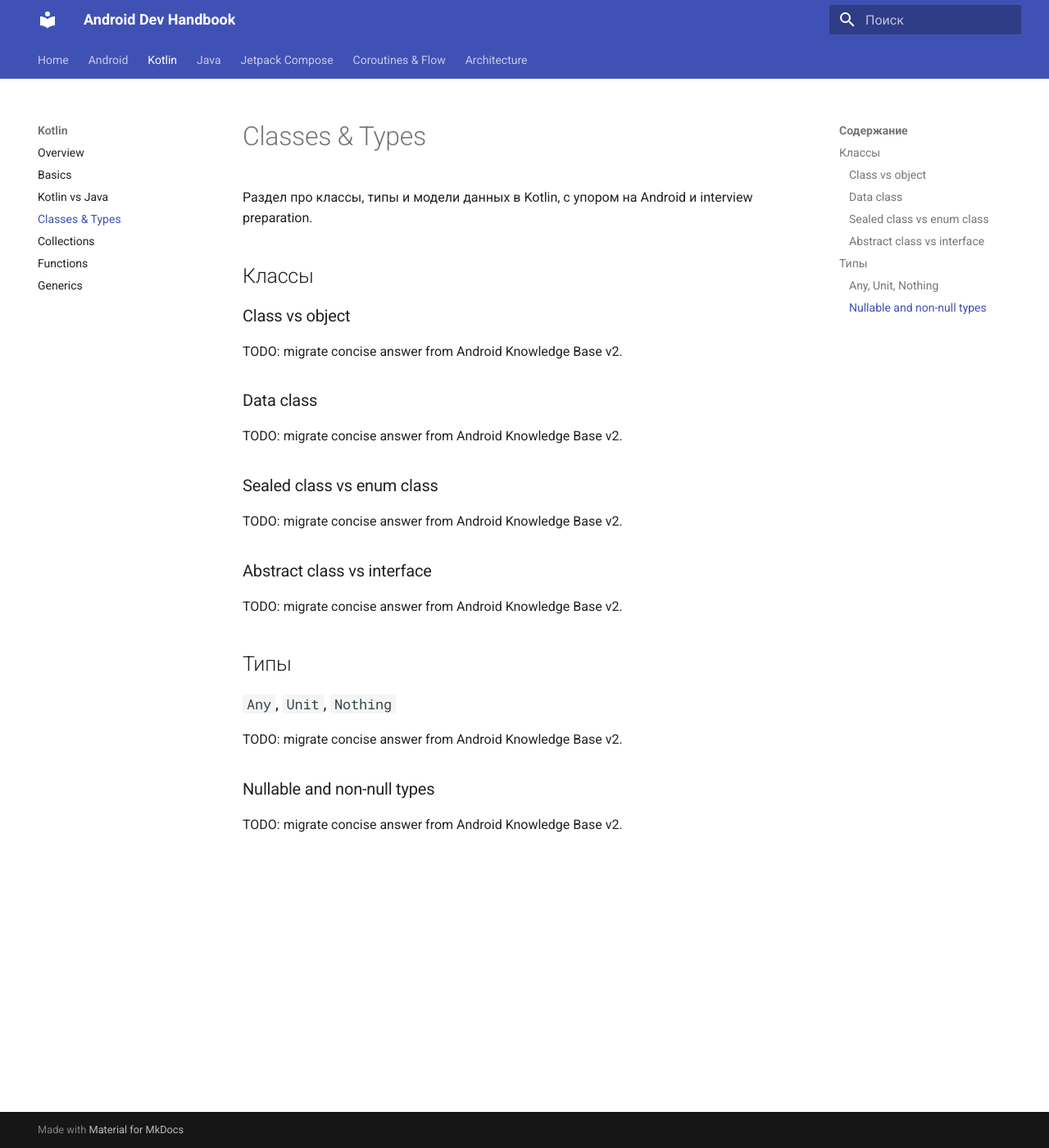
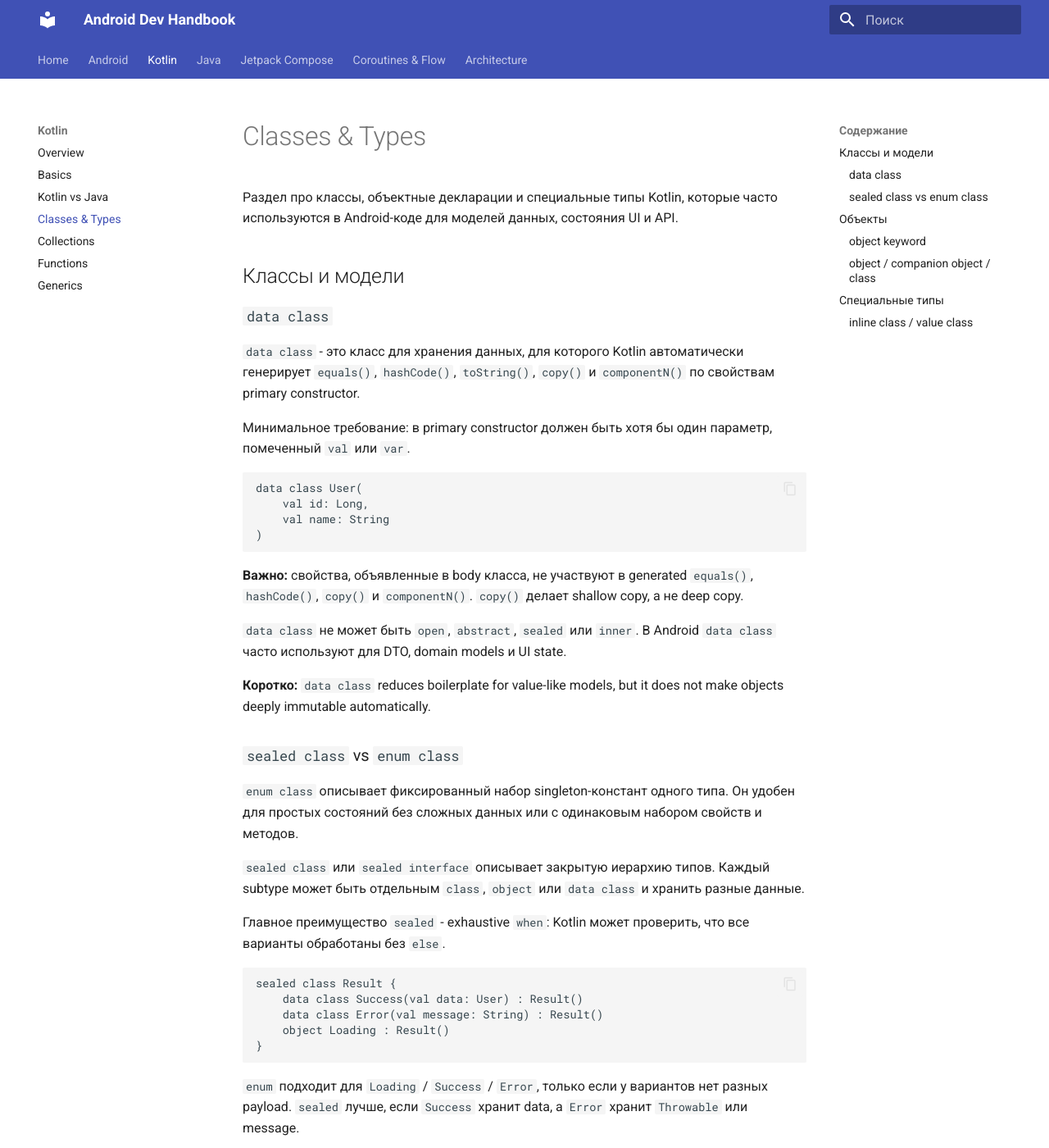
Before and after one commit to khodorkin-dmitrii/android-dev-handbook, an MkDocs documentation site: the page built from docs/kotlin/classes-and-types.md, in a window 1280 px wide and 1400 px high. Shown: the whole window at 82% size. Built offline with MkDocs 1.6.1 and Material for MkDocs 9.7.7, drawn with Linux system fonts in a browser that asks for light colours; some of the changed text lies outside the part shown.

Commit message:
Migrate Kotlin classes and types notes

````diff
--- a/docs/kotlin/classes-and-types.md
+++ b/docs/kotlin/classes-and-types.md
@@ -1,31 +1,118 @@
 # Classes & Types
 
-Раздел про классы, типы и модели данных в Kotlin, с упором на Android и interview preparation.
+Раздел про классы, объектные декларации и специальные типы Kotlin, которые часто используются в Android-коде для моделей данных, состояния UI и API.
 
-## Классы
+## Классы и модели
 
-### Class vs object
+### `data class`
 
-TODO: migrate concise answer from Android Knowledge Base v2.
+`data class` - это класс для хранения данных, для которого Kotlin автоматически генерирует `equals()`, `hashCode()`, `toString()`, `copy()` и `componentN()` по свойствам primary constructor.
 
-### Data class
+Минимальное требование: в primary constructor должен быть хотя бы один параметр, помеченный `val` или `var`.
 
-TODO: migrate concise answer from Android Knowledge Base v2.
+```kotlin
+data class User(
+    val id: Long,
+    val name: String
+)
+```
 
-### Sealed class vs enum class
+**Важно:** свойства, объявленные в body класса, не участвуют в generated `equals()`, `hashCode()`, `copy()` и `componentN()`. `copy()` делает shallow copy, а не deep copy.
 
-TODO: migrate concise answer from Android Knowledge Base v2.
+`data class` не может быть `open`, `abstract`, `sealed` или `inner`. В Android `data class` часто используют для DTO, domain models и UI state.
 
-### Abstract class vs interface
+**Коротко:** `data class` reduces boilerplate for value-like models, but it does not make objects deeply immutable automatically.
 
-TODO: migrate concise answer from Android Knowledge Base v2.
+### `sealed class` vs `enum class`
 
-## Типы
+`enum class` описывает фиксированный набор singleton-констант одного типа. Он удобен для простых состояний без сложных данных или с одинаковым набором свойств и методов.
 
-### `Any`, `Unit`, `Nothing`
+`sealed class` или `sealed interface` описывает закрытую иерархию типов. Каждый subtype может быть отдельным `class`, `object` или `data class` и хранить разные данные.
 
-TODO: migrate concise answer from Android Knowledge Base v2.
+Главное преимущество `sealed` - exhaustive `when`: Kotlin может проверить, что все варианты обработаны без `else`.
 
-### Nullable and non-null types
+```kotlin
+sealed class Result {
+    data class Success(val data: User) : Result()
+    data class Error(val message: String) : Result()
+    object Loading : Result()
+}
+```
 
-TODO: migrate concise answer from Android Knowledge Base v2.
+`enum` подходит для `Loading` / `Success` / `Error`, только если у вариантов нет разных payload. `sealed` лучше, если `Success` хранит data, а `Error` хранит `Throwable` или message.
+
+**Коротко:** `enum` is a fixed set of constants, `sealed` is a restricted type hierarchy with different subclasses and payloads.
+
+## Объекты
+
+### `object` keyword
+
+`object` в Kotlin используется для трех основных сценариев: anonymous objects, object declarations и companion objects.
+
+Anonymous object создается прямо в месте использования. Он удобен для одноразовой реализации interface или небольшого объекта без отдельного named class.
+
+```kotlin
+val helloWorld = object {
+    val hello = "Hello"
+    val world = "World"
+
+    override fun toString() = "$hello $world"
+}
+```
+
+Object declaration объявляет singleton. Такой объект инициализируется лениво, при первом доступе, и его инициализация thread-safe.
+
+```kotlin
+object DataProviderManager {
+    fun registerDataProvider(provider: DataProvider) {
+        // ...
+    }
+}
+```
+
+Companion object связан с классом. Его members можно вызывать через имя класса, а сам companion object инициализируется при загрузке или разрешении соответствующего класса, что близко к Java static initializer semantics.
+
+```kotlin
+class MyClass {
+    companion object Factory {
+        fun create(): MyClass = MyClass()
+    }
+}
+
+val instance = MyClass.create()
+```
+
+Если имя companion object не указано, он получает имя `Companion`.
+
+**Коротко:** anonymous object инициализируется сразу при использовании, object declaration - лениво при первом доступе, companion object - вместе с соответствующим классом.
+
+### `object` / `companion object` / `class`
+
+`class` описывает blueprint для объектов. Каждый вызов constructor создает новый instance.
+
+`object declaration` создает singleton: один лениво инициализируемый instance на все приложение или classloader. Это удобно для stateless helpers, constants или simple singletons, но global state может усложнить тестирование.
+
+`companion object` - singleton, связанный с конкретным классом. Из Kotlin его members можно вызывать как `ClassName.member()`, но это не то же самое, что Java `static` на уровне языка.
+
+Для Java interop иногда используют `@JvmStatic`, `@JvmField` или `const val`, чтобы companion / object API выглядел привычнее для Java.
+
+**Коротко:** `class` creates instances, `object` creates a singleton, `companion object` provides class-associated members.
+
+## Специальные типы
+
+### `inline class` / `value class`
+
+Value class - это Kotlin-класс-обертка вокруг одного value, объявленный как `@JvmInline value class`. Раньше эта возможность называлась inline class.
+
+Основная идея - дать доменный тип без лишней runtime allocation там, где компилятор может заменить wrapper на underlying value.
+
+```kotlin
+@JvmInline
+value class UserId(val value: String)
+```
+
+Такой тип помогает не путать `UserId` с обычной `String`, даже если внутри хранится строковое значение.
+
+Ограничения: value class должен иметь ровно одно property в primary constructor, не имеет identity, не может хранить backing fields кроме underlying value, а boxing все равно возможен в generics, nullable types и interface usage.
+
+**Коротко:** value class improves type-safety with low overhead, but it is not a normal wrapper object in all runtime scenarios.
````
